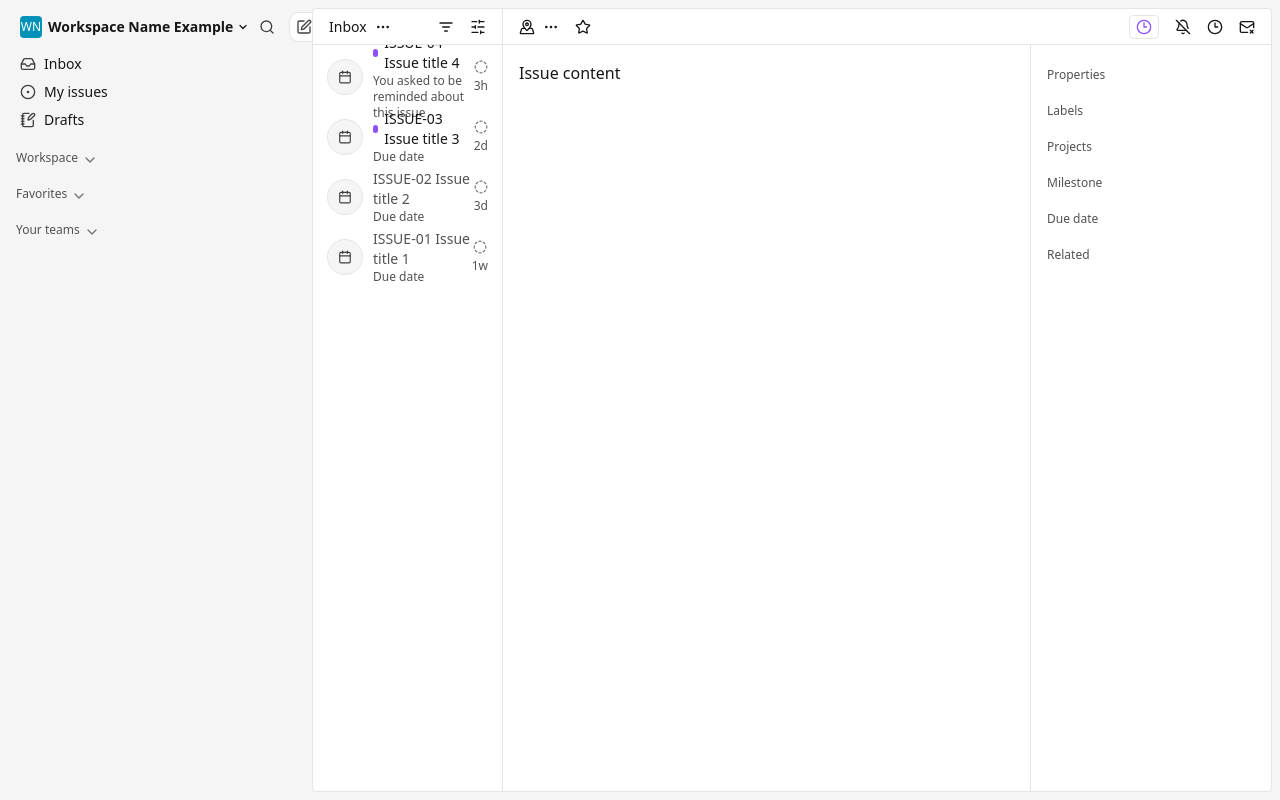
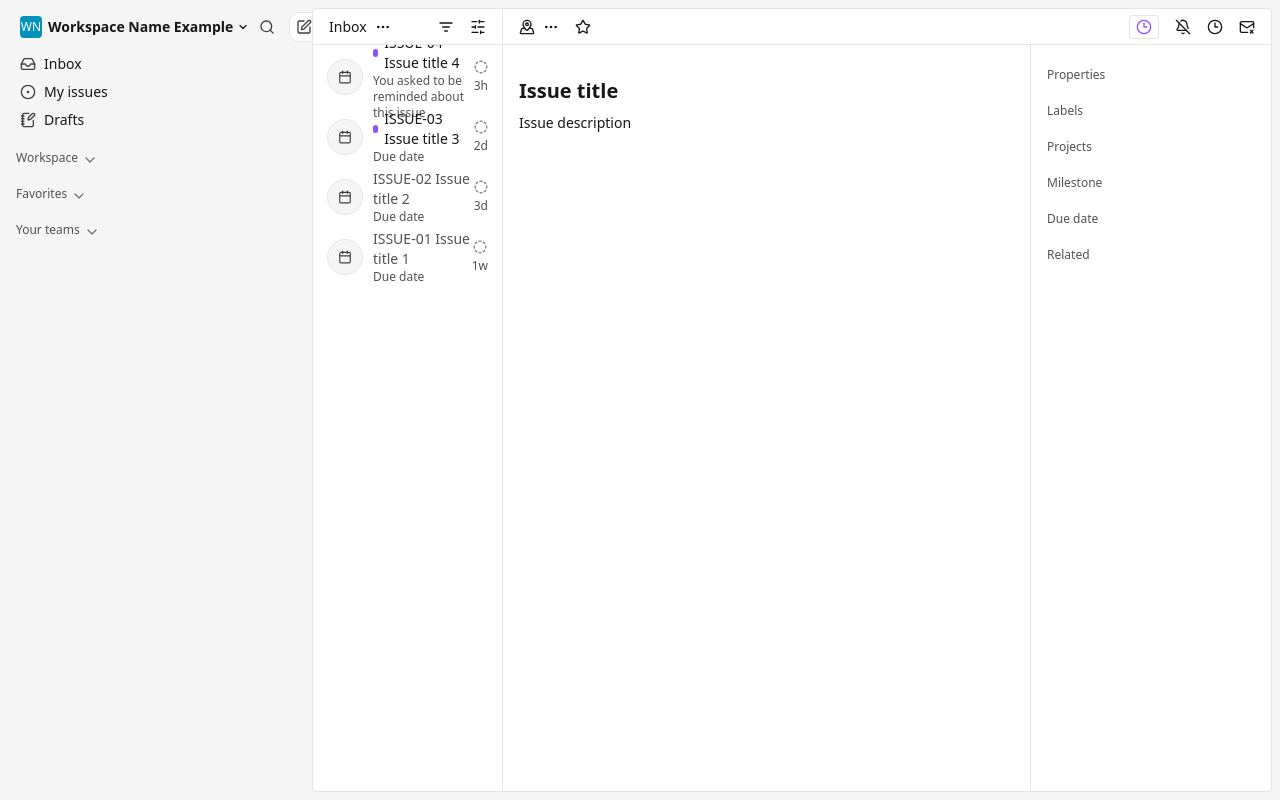
Before and after one commit to coding-wani/super-josefina, a Next.js app: page /inbox in a window 1280 px wide. Built offline with nearby package versions, Linux system fonts and the light colour scheme.

Commit message:
feat: enhance IssueContent component with structured layout and accessibility attributes; integrate color utility for text styling

```diff
--- a/src/app/inbox/components/IssueContent/IssueContent.tsx
+++ b/src/app/inbox/components/IssueContent/IssueContent.tsx
@@ -1,3 +1,20 @@
+import { colors } from "@/lib/colors";
+
 export default function IssueContent() {
-  return <div className="h-full p-4 flex-1">Issue content</div>;
+  return (
+    <div className="h-full px-4 flex-1" aria-label="Issue content">
+      <div
+        className={`mt-8 mb-2 font-semibold text-xl ${colors.text.primary}`}
+        aria-label="Issue title"
+      >
+        Issue title
+      </div>
+      <div
+        className={`text-sm ${colors.text.primary}`}
+        aria-label="Issue description"
+      >
+        Issue description
+      </div>
+    </div>
+  );
 }
```
